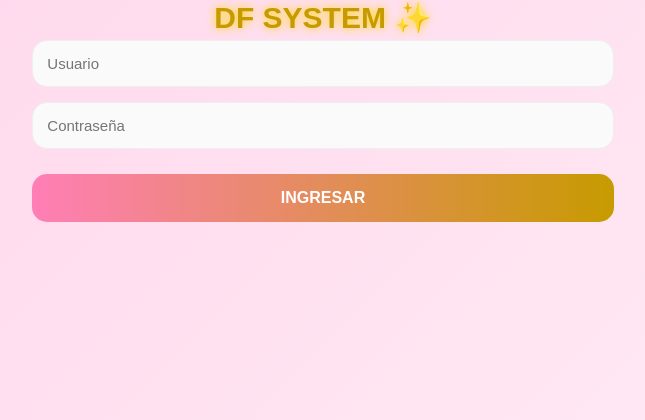
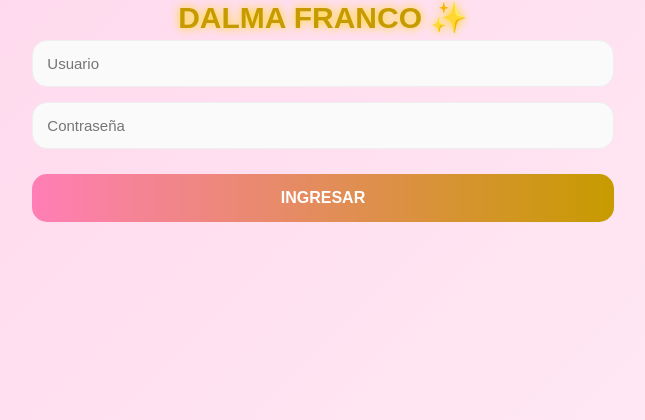
Before and after one commit to dalmaveronica/DF-SYS, a Flask app: page / in a window 1280 px wide. Shown: the top 420 px of the page, without its empty margins (317-962 px from the left). Run offline with Flask 3, Linux system fonts and the light colour scheme.

Commit message:
Update login.html

```diff
--- a/templates/login.html
+++ b/templates/login.html
@@ -5,7 +5,7 @@
 
     <meta charset="UTF-8">
 
-    <title>DF SYSTEM</title>
+    <title>DALMA FRANCO</title>
 
     <link rel="stylesheet" href="{{ url_for('static', filename='style.css') }}">
 
@@ -15,7 +15,7 @@
 
 <div class="login-box">
 
-    <h1>DF SYSTEM ✨</h1>
+    <h1>DALMA FRANCO ✨</h1>
 
     <form method="POST">
 
```
